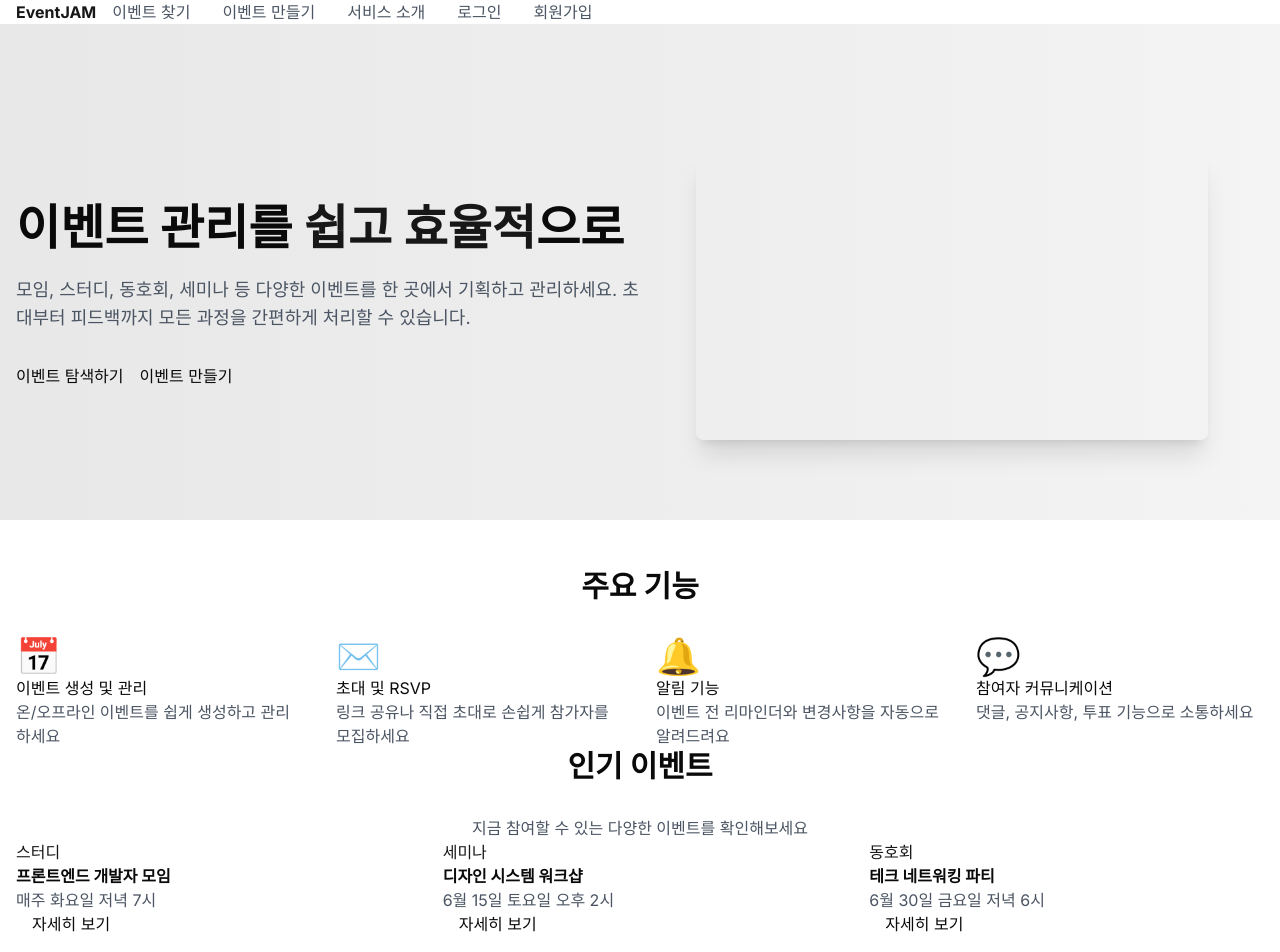
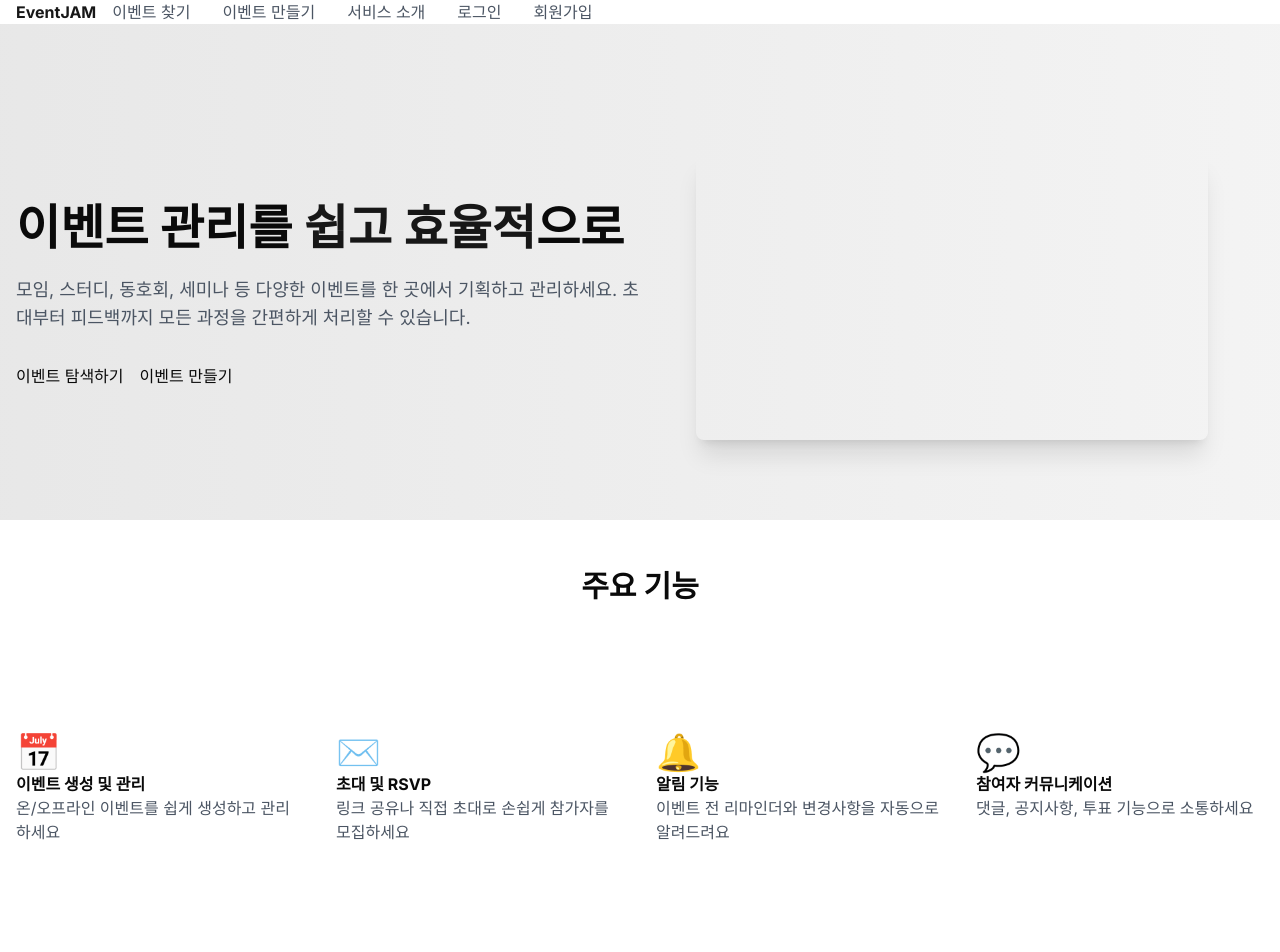
Before and after one commit to yoo94/jam-event-platform-web, a Next.js app: page / in a window 1280 px wide. Shown: the top 952 px of the page. Built offline with nearby package versions, Linux system fonts and the light colour scheme.

Commit message:
feat: 구조 변경

```diff
--- a/src/app/components/FeatureSection.tsx
+++ b/src/app/components/FeatureSection.tsx
@@ -1,5 +1,5 @@
 import { features } from '@/mock/main';
-import { FeatureCard } from '@/widgets/components/card/FeatureCard';
+import { FeatureCard } from '@/widgets/components/card/UtillCards';
 import { Section } from '@/widgets/components/shared/Section';
 
 export function FeatureSection() {
--- a/src/app/components/PopularEventsSection.tsx
+++ b/src/app/components/PopularEventsSection.tsx
@@ -1,7 +1,7 @@
 import Link from 'next/link';
 
 import { popularEvents } from '@/mock/main';
-import { EventCard } from '@/widgets/components/card/EventCard';
+import { EventCard } from '@/widgets/components/card/UtillCards';
 import { Section } from '@/widgets/components/shared/Section';
 import { Button } from '@/widgets/components/ui/button';
 
--- a/src/app/page.tsx
+++ b/src/app/page.tsx
@@ -35,8 +35,12 @@ export default function Home() {
           </div>
         </section>
         <div className="container mx-auto py-12">
-          <FeatureSection />
-          <PopularEventsSection />
+          <div className="mb-32">
+            <FeatureSection />
+          </div>
+          <div className="mt-12">
+            <PopularEventsSection />
+          </div>
         </div>
         {/* CTA 섹션 */}
         <section className="py-20 w-full bg-primary/10">
--- a/src/widgets/components/card/EventCard.tsx
+++ /dev/null
@@ -1,51 +0,0 @@
-import Image from 'next/image';
-import Link from 'next/link';
-import * as React from 'react';
-
-import { cn } from '@/lib/utils';
-import { Button } from '@/widgets/components/ui/button';
-import { Card, CardContent, CardFooter } from '@/widgets/components/ui/card';
-
-type EventCardProps = {
-  category: string;
-  title: string;
-  schedule: string;
-  image?: string;
-  href?: string;
-  className?: string;
-};
-
-export function EventCard({
-  category,
-  title,
-  schedule,
-  image,
-  href = '#',
-  className,
-}: EventCardProps) {
-  return (
-    <Card className={cn('overflow-hidden hover:shadow-lg transition', className)}>
-      <div className="relative h-48 bg-gray-200">
-        {image && (
-          <Image
-            src={image}
-            alt={title}
-            fill
-            sizes="(max-width: 768px) 100vw, 33vw"
-            className="object-cover"
-          />
-        )}
-      </div>
-      <CardContent className="p-6">
-        <div className="text-sm text-primary font-semibold mb-2">{category}</div>
-        <h3 className="text-xl font-bold mb-2">{title}</h3>
-        <p className="text-gray-600 mb-4">{schedule}</p>
-      </CardContent>
-      <CardFooter className="p-6 pt-0">
-        <Button variant="outline" className="w-full" asChild>
-          <Link href={href}>자세히 보기</Link>
-        </Button>
-      </CardFooter>
-    </Card>
-  );
-}
--- a/src/widgets/components/card/FeatureCard.tsx
+++ /dev/null
@@ -1,22 +0,0 @@
-import * as React from 'react';
-
-import { cn } from '@/lib/utils';
-
-type FeatureCardProps = React.HTMLAttributes<HTMLDivElement> & {
-  title: string;
-  description: string;
-  icon: React.ReactNode;
-};
-
-export function FeatureCard({ title, description, icon, className, ...props }: FeatureCardProps) {
-  return (
-    <div
-      className={cn('bg-gray-50 p-6 rounded-lg border hover:shadow-md transition', className)}
-      {...props}
-    >
-      <div className="text-4xl mb-4">{icon}</div>
-      <h3 className="text-xl font-semibold mb-2">{title}</h3>
-      <p className="text-gray-600">{description}</p>
-    </div>
-  );
-}
--- /dev/null
+++ b/src/widgets/components/card/UtillCards.tsx
@@ -0,0 +1,138 @@
+import Image from 'next/image';
+import Link from 'next/link';
+import * as React from 'react';
+
+import { cn } from '@/lib/utils';
+import { Button } from '@/widgets/components/ui/button';
+
+type CardVariant = 'feature' | 'event' | 'basic';
+
+type UnifiedCardProps = {
+  // 공통 속성
+  title: string;
+  description?: string;
+  className?: string;
+  variant?: CardVariant;
+
+  // Feature 카드 관련 속성
+  icon?: React.ReactNode;
+
+  // Event 카드 관련 속성
+  category?: string;
+  schedule?: string;
+  image?: string;
+  href?: string;
+  actionText?: string;
+};
+
+// 기본 이미지 경로 (실제 프로젝트에 맞게 경로 수정 필요)
+const DEFAULT_EVENT_IMAGE = '/images/default-event.jpg';
+
+export function UnifiedCard({
+  title,
+  description,
+  className,
+  variant = 'basic',
+  icon,
+  category,
+  schedule,
+  image,
+  href,
+  actionText = '자세히 보기',
+  ...props
+}: UnifiedCardProps & React.HTMLAttributes<HTMLDivElement>) {
+  return (
+    <div
+      className={cn(
+        'rounded-lg overflow-hidden',
+        'bg-white shadow-md', // shadow-sm에서 shadow-md로 변경하여 그림자 강화
+        'border border-gray-300', // border-gray-100에서 border-gray-300으로 변경하여 테두리 강화
+        'transition-all duration-300',
+        'hover:shadow-lg hover:translate-y-[-2px]', // shadow-md에서 shadow-lg로 변경
+        'flex flex-col h-full',
+        className
+      )}
+      {...props}
+    >
+      {/* 이미지 영역 (이벤트 카드) */}
+      {variant === 'event' && (
+        <div className="relative h-48 bg-gray-100">
+          <Image
+            src={image || DEFAULT_EVENT_IMAGE}
+            alt={title}
+            fill
+            sizes="(max-width: 768px) 100vw, 33vw"
+            className="object-cover"
+          />
+        </div>
+      )}
+
+      {/* 컨텐츠 영역 */}
+      <div className="p-6 flex-grow">
+        {variant === 'feature' && icon && <div className="text-4xl mb-4 text-primary">{icon}</div>}
+
+        {variant === 'event' && category && (
+          <div className="text-sm text-primary font-semibold mb-2">{category}</div>
+        )}
+
+        <h3 className="text-xl font-bold mb-2">{title}</h3>
+
+        {variant === 'event' && schedule && <p className="text-gray-600 mb-4">{schedule}</p>}
+
+        {description && <p className="text-gray-600">{description}</p>}
+      </div>
+
+      {/* 버튼 영역 (이벤트 카드) */}
+      {variant === 'event' && href && (
+        <div className="px-6 pb-6">
+          <Button variant="outline" className="w-full" asChild>
+            <Link href={href}>{actionText}</Link>
+          </Button>
+        </div>
+      )}
+    </div>
+  );
+}
+
+// 기존 컴포넌트들과 호환성을 위한 래퍼 컴포넌트
+export function FeatureCard({
+  title,
+  description,
+  icon,
+  className,
+  ...props
+}: React.ComponentProps<typeof UnifiedCard>) {
+  return (
+    <UnifiedCard
+      variant="feature"
+      title={title}
+      description={description}
+      icon={icon}
+      className={className}
+      {...props}
+    />
+  );
+}
+
+export function EventCard({
+  category,
+  title,
+  schedule,
+  image,
+  href,
+  className,
+  ...props
+}: Omit<React.ComponentProps<typeof UnifiedCard>, 'variant' | 'description'>) {
+  return (
+    <UnifiedCard
+      variant="event"
+      title={title}
+      category={category}
+      schedule={schedule}
+      image={image}
+      href={href}
+      className={className}
+      {...props}
+    />
+  );
+}
--- a/src/widgets/components/shared/Section.tsx
+++ b/src/widgets/components/shared/Section.tsx
@@ -9,9 +9,9 @@ interface SectionProps {
 export function Section({ title, description, children }: SectionProps) {
   return (
     <div className="container mx-auto px-4">
-      <div className="text-center mb-16">
-        <h2 className="text-3xl font-bold mb-8">{title}</h2>
-        {description && <p className="text-gray-600 max-w-2xl mx-auto">{description}</p>}
+      <div className="text-center mb-32">
+        <h2 className="text-3xl font-bold">{title}</h2>
+        {description && <p className="text-gray-600 max-w-2xl mx-auto mb-20">{description}</p>}
       </div>
       {children}
     </div>
```
